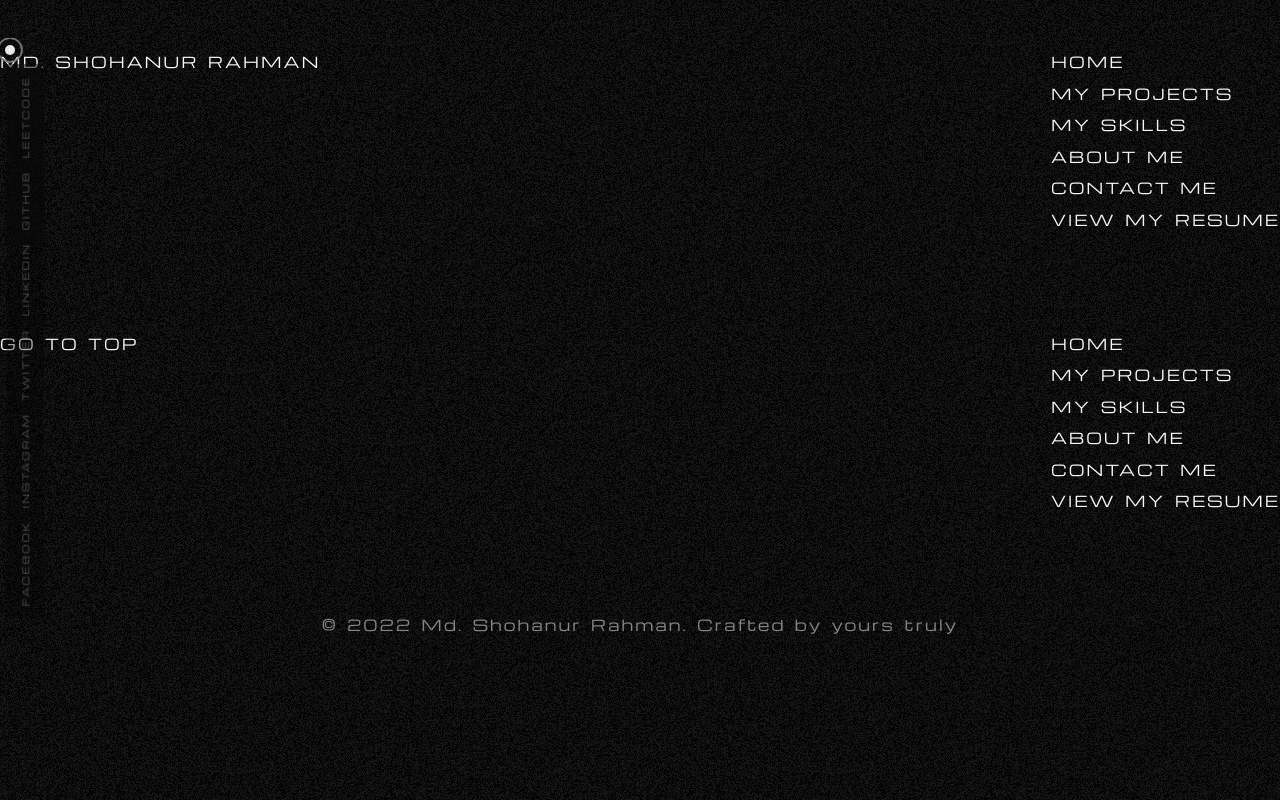
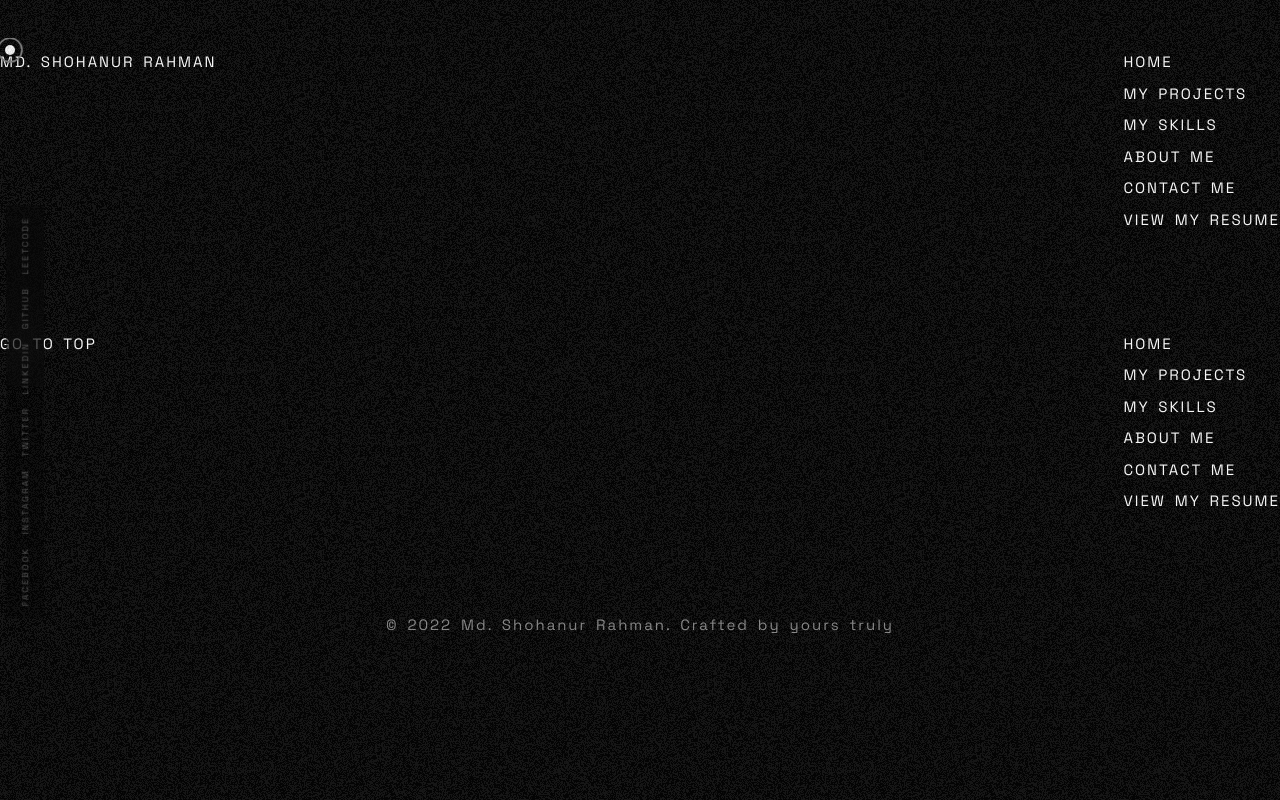
Before and after one commit to shohan-pherones/personal-portfolio, a React (Create React App) app: page /projects in a window 1280 px wide. Built offline with nearby package versions, Linux system fonts and the light colour scheme.

Commit message:
drive link and font fixed

```diff
--- a/src/components/About.js
+++ b/src/components/About.js
@@ -54,7 +54,7 @@ const About = () => {
             applications that stand out in the market.
           </p>
           <a
-            href="https://docs.google.com/document/d/1heAA15qIMAcIEHGPKMR1ZsyvuFdb7oG0MXFzkz46DQU/edit?usp=sharing"
+            href="https://docs.google.com/document/d/1SWpuImu9yj-z4j9zI_7FrdVyYbhMBy8NdW_voI7a5V4/edit?usp=sharing"
             target="_blank"
             rel="noreferrer"
             className="mt-10 inline-block py-8 px-14 border uppercase rounded-full border-white/20 hover:bg-cyan-400/20 hover:border-cyan-400/20 duration-500"
--- a/src/components/Navbar.js
+++ b/src/components/Navbar.js
@@ -62,7 +62,7 @@ const Navbar = ({ navInFooter }) => {
         </li>
         <li>
           <a
-            href="https://docs.google.com/document/d/1heAA15qIMAcIEHGPKMR1ZsyvuFdb7oG0MXFzkz46DQU/edit?usp=sharing"
+            href="https://docs.google.com/document/d/1SWpuImu9yj-z4j9zI_7FrdVyYbhMBy8NdW_voI7a5V4/edit?usp=sharing"
             target="_blank"
             rel="noreferrer"
             className="link"
--- a/src/index.css
+++ b/src/index.css
@@ -1,4 +1,4 @@
-@import url("https://fonts.googleapis.com/css2?family=Michroma&display=swap");
+@import url("https://fonts.googleapis.com/css2?family=Space+Grotesk:wght@300;400;500;600;700&display=swap");
 
 @tailwind base;
 @tailwind components;
@@ -55,7 +55,7 @@ html {
 body {
   background-color: var(--color-dark);
   color: var(--color-light);
-  font-family: "Michroma", sans-serif;
+  font-family: "Space Grotesk", sans-serif;
   font-size: 1.5rem;
   line-height: 1.6;
   letter-spacing: 2px;
```
